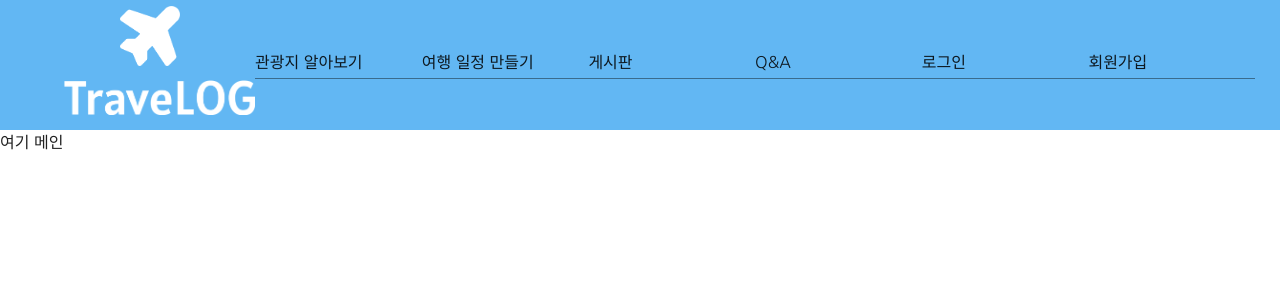
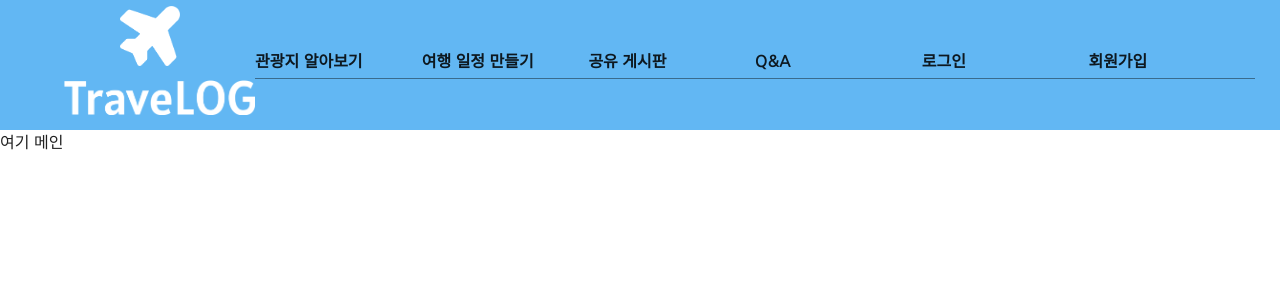
Before and after one commit to SSAFY-TraveLOG/TraveLOG-frontend, a Vue app: page / in a window 1280 px wide. Shown: the top 300 px of the page. Built offline with nearby package versions, Linux system fonts and the light colour scheme.

Commit message:
refactor: v-for 이용하여 중복된 코드 지양하는 방향으로 코드 리팩토링

```diff
--- a/src/components/TheHeader.vue
+++ b/src/components/TheHeader.vue
@@ -9,56 +9,20 @@
       </div>
       <div class="menuTop">
         <div class="menu" v-if="userNo">
-          <v-hover>
+          <v-hover v-for="(menu, i) in userMenu" :key="i">
             <template v-slot:default="{ hover }">
               <div class="menuItem">
-                <router-link class="linking" to="/attraction"
+                <router-link class="linking" :to="menu.link"
                   ><v-text-field
-                    variant="plain"
+                    color="#FFFFFF"
+                    readonly
                     :class="{ 'hover-text': hover, 'no-hover-text': !hover }"
-                    value="관광지 알아보기"
+                    :value="menu.name"
                   ></v-text-field
                 ></router-link>
               </div>
             </template>
           </v-hover>
-          <v-hover>
-            <template v-slot:default="{ hover }">
-              <div class="menuItem">
-                <router-link class="linking" to="/plan"
-                  ><v-text-field
-                    :class="{ 'hover-text': hover, 'no-hover-text': !hover }"
-                    value="여행 일정 만들기"
-                  ></v-text-field
-                ></router-link>
-              </div>
-            </template>
-          </v-hover>
-          <v-hover>
-            <template v-slot:default="{ hover }">
-              <div class="menuItem">
-                <router-link class="linking" to="/board"
-                  ><v-text-field
-                    :class="{ 'hover-text': hover, 'no-hover-text': !hover }"
-                    value="게시판"
-                  ></v-text-field
-                ></router-link>
-              </div>
-            </template>
-          </v-hover>
-          <v-hover>
-            <template v-slot:default="{ hover }">
-              <div class="menuItem">
-                <router-link class="linking" to="/qna"
-                  ><v-text-field
-                    :class="{ 'hover-text': hover, 'no-hover-text': !hover }"
-                    value="Q&A"
-                  ></v-text-field
-                ></router-link>
-              </div>
-            </template>
-          </v-hover>
-          <!-- 여기에 프사/닉네임 띄우고 호버하면 셀렉트메뉴 띄우기 -->
           <v-menu transition="scroll-y-transition">
             <template v-slot:activator="{ on, attrs }">
               <v-sheet
@@ -68,7 +32,22 @@
                 class="d-flex justify-center"
               >
                 <v-img id="userImage" :src="userImage" />
-                <v-text-field :value="userName"></v-text-field>
+                <v-hover>
+                  <template v-slot:default="{ hover }">
+                    <div class="menuItem">
+                      <v-text-field
+                        color="#FFFFFF"
+                        readonly
+                        id="userName"
+                        :class="{
+                          'hover-text': hover,
+                          'no-hover-text': !hover,
+                        }"
+                        :value="userName"
+                      ></v-text-field>
+                    </div>
+                  </template>
+                </v-hover>
               </v-sheet>
             </template>
             <v-list>
@@ -80,73 +59,15 @@
           </v-menu>
         </div>
         <div class="menu" v-else>
-          <v-hover>
+          <v-hover v-for="(menu, i) in visitorMenu" :key="i">
             <template v-slot:default="{ hover }">
               <div class="menuItem">
-                <router-link class="linking" to="/attraction"
+                <router-link class="linking" :to="menu.link"
                   ><v-text-field
+                    color="#FFFFFF"
+                    readonly
                     :class="{ 'hover-text': hover, 'no-hover-text': !hover }"
-                    value="관광지 알아보기"
-                  ></v-text-field
-                ></router-link>
-              </div>
-            </template>
-          </v-hover>
-          <v-hover>
-            <template v-slot:default="{ hover }">
-              <div class="menuItem">
-                <router-link class="linking" to="/plan"
-                  ><v-text-field
-                    :class="{ 'hover-text': hover, 'no-hover-text': !hover }"
-                    value="여행 일정 만들기"
-                  ></v-text-field
-                ></router-link>
-              </div>
-            </template>
-          </v-hover>
-          <v-hover>
-            <template v-slot:default="{ hover }">
-              <div class="menuItem">
-                <router-link class="linking" to="/board"
-                  ><v-text-field
-                    :class="{ 'hover-text': hover, 'no-hover-text': !hover }"
-                    value="게시판"
-                  ></v-text-field
-                ></router-link>
-              </div>
-            </template>
-          </v-hover>
-          <v-hover>
-            <template v-slot:default="{ hover }">
-              <div class="menuItem">
-                <router-link class="linking" to="/qna"
-                  ><v-text-field
-                    :class="{ 'hover-text': hover, 'no-hover-text': !hover }"
-                    value="Q&A"
-                  ></v-text-field
-                ></router-link>
-              </div>
-            </template>
-          </v-hover>
-          <v-hover>
-            <template v-slot:default="{ hover }">
-              <div class="menuItem">
-                <router-link class="linking" to="/login"
-                  ><v-text-field
-                    :class="{ 'hover-text': hover, 'no-hover-text': !hover }"
-                    value="로그인"
-                  ></v-text-field
-                ></router-link>
-              </div>
-            </template>
-          </v-hover>
-          <v-hover>
-            <template v-slot:default="{ hover }">
-              <div class="menuItem">
-                <router-link class="linking" to="/join"
-                  ><v-text-field
-                    :class="{ 'hover-text': hover, 'no-hover-text': !hover }"
-                    value="회원가입"
+                    :value="menu.name"
                   ></v-text-field
                 ></router-link>
               </div>
@@ -166,10 +87,48 @@ export default {
   components: {},
   data() {
     return {
-      menu: [
+      userMenu: [
         {
           name: "관광지 알아보기",
           link: "/attraction",
+        },
+        {
+          name: "여행 일정 만들기",
+          link: "/plan",
+        },
+        {
+          name: "공유 게시판",
+          link: "/board",
+        },
+        {
+          name: "Q&A",
+          link: "/qna",
+        },
+      ],
+      visitorMenu: [
+        {
+          name: "관광지 알아보기",
+          link: "/attraction",
+        },
+        {
+          name: "여행 일정 만들기",
+          link: "/plan",
+        },
+        {
+          name: "공유 게시판",
+          link: "/board",
+        },
+        {
+          name: "Q&A",
+          link: "/qna",
+        },
+        {
+          name: "로그인",
+          link: "/login",
+        },
+        {
+          name: "회원가입",
+          link: "/join",
         },
       ],
     };
@@ -208,8 +167,9 @@ header {
 
 .linking {
   font-weight: 500;
-  text-decoration: none;
-  color: white;
+  text-decoration-line: none;
+  color: white !important;
+  text-decoration-color: white !important;
   margin: 0, 10;
 }
 
@@ -259,30 +219,34 @@ header {
   height: auto;
   image-rendering: smooth;
 }
-
 .hover-text {
   transition: all 0.3s ease-in-out; /* Slow animation speed */
-  font-size: 25px;
+  font-size: 21px;
   font-weight: bold;
   color: white !important;
+  text-decoration-color: white !important;
 }
 .no-hover-text {
   transition: all 0.2s ease-in-out; /* Slow animation speed */
   font-size: 16px;
-  font-weight: normal;
+  font-weight: bold;
   color: white !important;
+  text-decoration-color: white !important;
 }
 
 .hover-text:hover {
-  text-decoration-color: white;
+  color: white !important;
+  text-decoration-color: white !important;
 }
 
 .no-hover-text:not(:hover) {
+  color: white !important;
   text-decoration-color: white !important;
 }
 
 #myInfo {
   min-width: 200px;
+  font-weight: bold;
   background-color: transparent;
 }
 </style>
```
